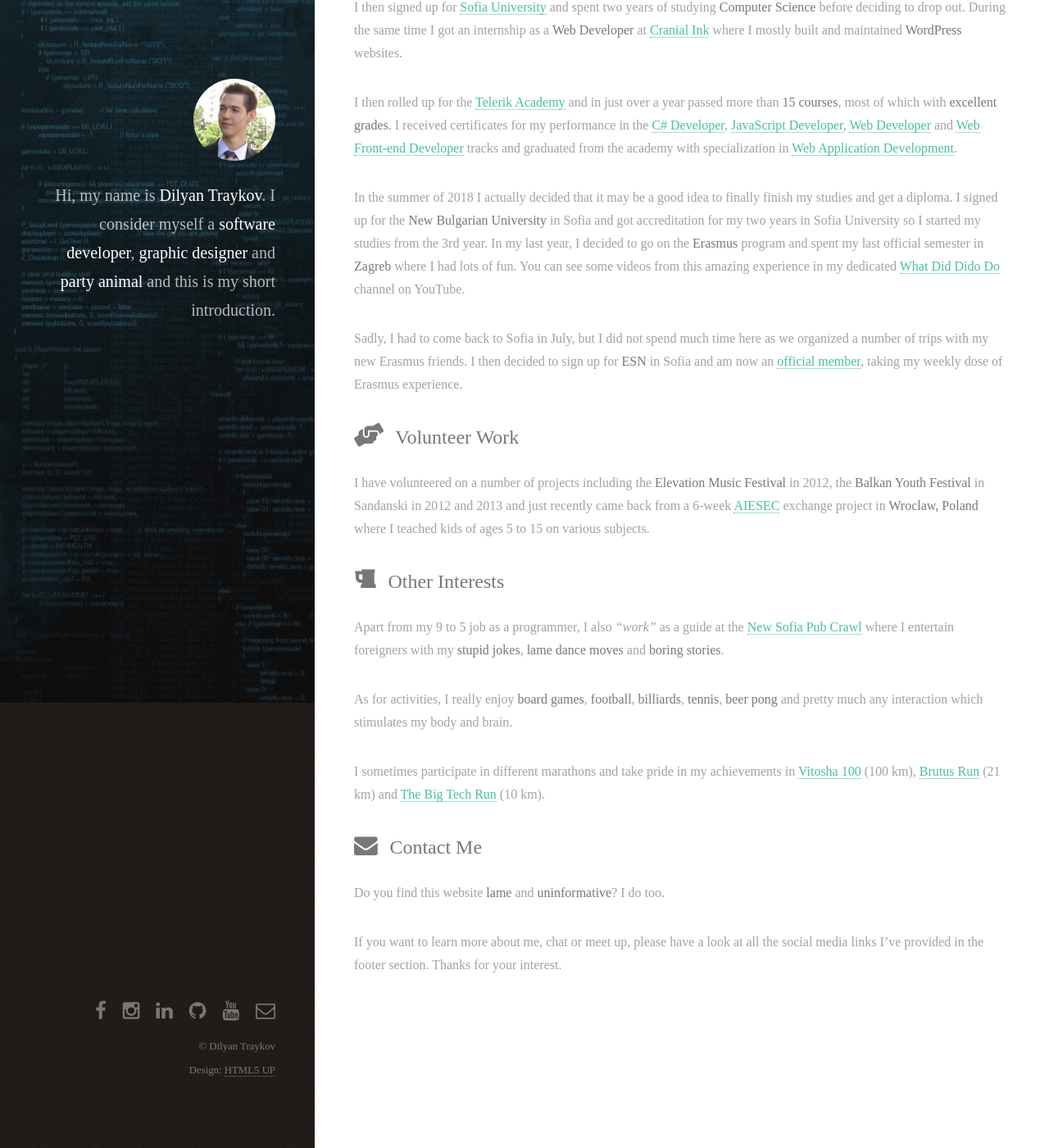
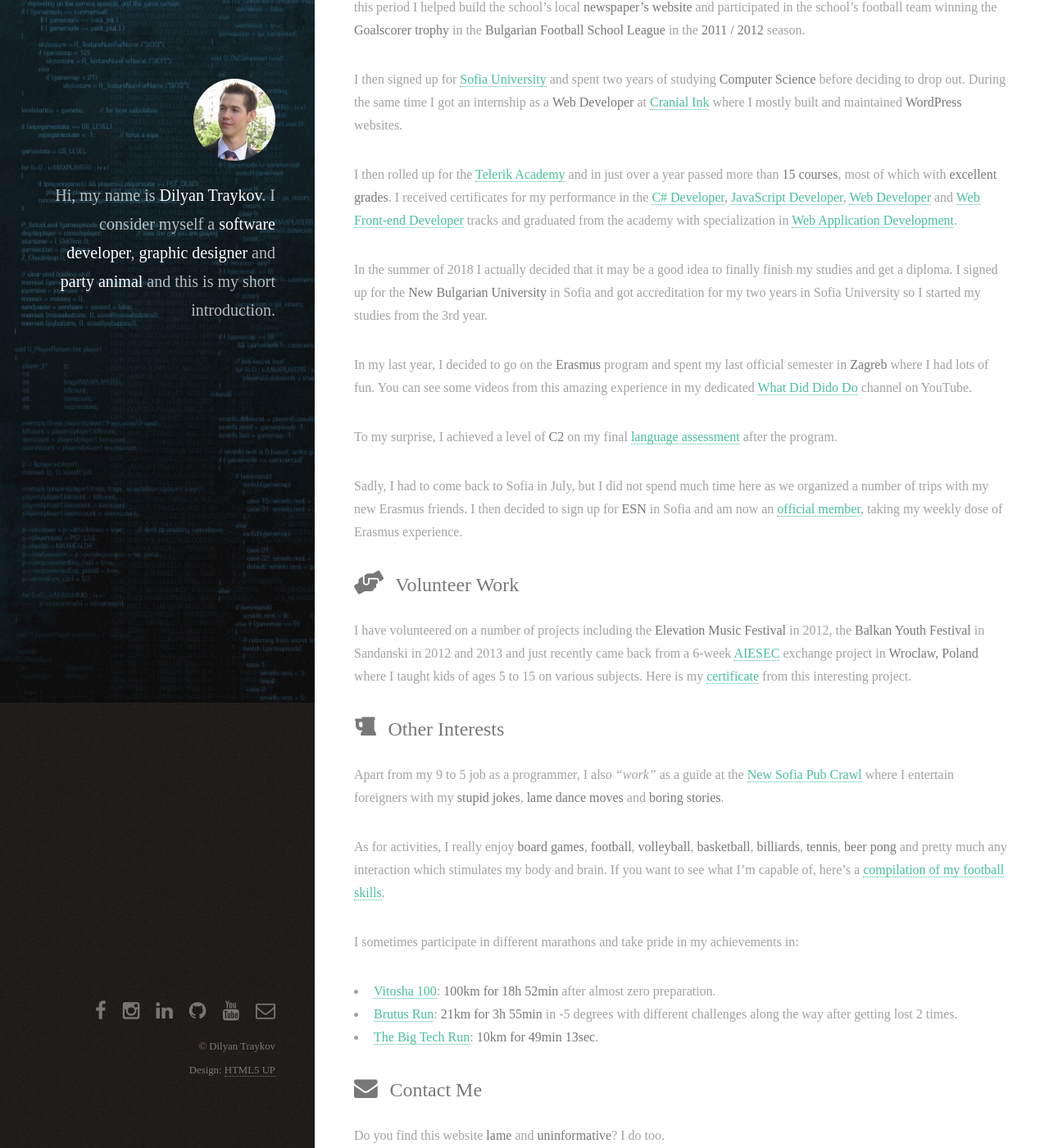
Before and after one commit to dilyantraykov/dilyantraykov.github.io, a Jekyll site: the page built from index.md, in a window 1280 px wide and 1400 px high, scrolled down 855 px. Shown: the whole window at 82% size. Built offline with Jekyll 4.4.1, drawn with Linux system fonts in a browser that asks for light colours; nearby versions of some CDN libraries; some web fonts are replaced; some of the changed text lies outside the part shown.

Commit message:
Update info and certificates

```diff
--- a/index.md
+++ b/index.md
@@ -9,40 +9,49 @@
 
 I currently work as a technical support engineer at [Progress](https://www.progress.com/) and deal with clients who build applications under the **WPF and Silverlight** frameworks. You can observe a small portion of my interaction with other programmers in the [support forums](https://www.telerik.com/forums/wpf). I also write articles for our [online documentation](https://docs.telerik.com/devtools/wpf/introduction) and maintain our [GitHub repository](https://github.com/telerik/xaml-docs).
 
+In February 2018 I became a [Microsoft Certified Professional](certificates/MCP.jpg) after first passing exams in [Software Development Fundamentals](https://www.youracclaim.com/badges/151e8110-a845-476e-bf6d-4d311780b359) and [Programming in C#](https://www.youracclaim.com/badges/e3a145bb-659d-42e1-baf1-ea10efbf9674).
+
 In my spare time, however, I enjoy participating in coding challenges in websites such as [CodinGame](https://www.codingame.com/profile/aeba2564473c943a5c7e7799b2122b940304311), [CodeFights](https://codefights.com/profile/dTraykov) and [HackerRank](https://www.hackerrank.com/dtraykov94).
 
 I also like working with **Photoshop** and I've spent a couple of months designing graphic materials for the [AIESEC](http://aiesec.bg/) NGO where I shortly took the position of **Team Leader of the Communications team**.
 
-I recently purchased a GoPro and have started learning to edit my own videos with **Adobe Premiere**. You can have a look at the ones I've created in the following [YouTube playlist](https://www.youtube.com/playlist?list=PLWFU5U48cQnTxrT-OaUY8vsdKb0VyfTGx).
+I recently purchased a GoPro and have started learning to edit my own videos with **Adobe Premiere**. You can have a look at the ones I've created in the following [YouTube playlist](https://www.youtube.com/playlist?list=PLWFU5U48cQnTxrT-OaUY8vsdKb0VyfTGx) as well as my new YouTube channel [What Did Dido Do](https://www.youtube.com/channel/UCbFEUhsx6m3c0ey48cZ9m7Q).
 
 ## <i class="fa fa-graduation-cap" aria-hidden="true"></i> Education
 
 ### "Don't let schooling interfere with your education."
 
-I studied in the [First English Language School](https://www.fels-sofia.org/) in **Sofia** from **2008** to **2013** where I focused on **English** and **Mathematics**. In this period I helped build the school's local **newspaper's website** and participated in the school's football team winning the **Goalscorer trophy** in the **2011 / 2012** season.
+I studied in the [First English Language School](https://www.fels-sofia.org/) in **Sofia** from **2008** to **2013** where I focused on **English** and **Mathematics**. In this period I helped build the school's local **newspaper's website** and participated in the school's football team winning the **Goalscorer trophy** in the **Bulgarian Football School League** in the **2011 / 2012** season.
 
 I then signed up for [Sofia University](https://www.uni-sofia.bg/) and spent two years of studying **Computer Science** before deciding to drop out. During the same time I got an internship as a **Web Developer** at [Cranial Ink](https://www.cranialink.com/) where I mostly built and maintained **WordPress** websites.
 
 I then rolled up for the [Telerik Academy](http://telerikacademy.com/) and in just over a year passed more than **15 courses**, most of which with **excellent grades**. I received certificates for my performance in the [C# Developer](http://my.telerikacademy.com/certificates/View/1587/30ce1177), [JavaScript Developer](https://my.telerikacademy.com/certificates/view/1684/dc9899b8), [Web Developer](https://my.telerikacademy.com/Certificates/View/1964/89e94b9a) and [Web Front-end Developer](http://my.telerikacademy.com/certificates/View/2179/d3b5390d) tracks and graduated from the academy with specialization in [Web Application Development](https://my.telerikacademy.com/certificates/view/1783/0b31ed0f).
 
-In the summer of 2018 I actually decided that it may be a good idea to finally finish my studies and get a diploma. I signed up for the **New Bulgarian University** in Sofia and got accreditation for my two years in Sofia University so I started my studies from the 3rd year. In my last year, I decided to go on the **Erasmus** program and spent my last official semester in **Zagreb** where I had lots of fun. You can see some videos from this amazing experience in my dedicated [What Did Dido Do](https://www.youtube.com/channel/UCbFEUhsx6m3c0ey48cZ9m7Q) channel on YouTube.
+In the summer of 2018 I actually decided that it may be a good idea to finally finish my studies and get a diploma. I signed up for the **New Bulgarian University** in Sofia and got accreditation for my two years in Sofia University so I started my studies from the 3rd year.
+
+In my last year, I decided to go on the **Erasmus** program and spent my last official semester in **Zagreb** where I had lots of fun. You can see some videos from this amazing experience in my dedicated [What Did Dido Do](https://www.youtube.com/channel/UCbFEUhsx6m3c0ey48cZ9m7Q) channel on YouTube.
+
+To my surprise, I achieved a level of **C2** on my final [language assessment](certificates/english-assessment.pdf) after the program.
 
 Sadly, I had to come back to Sofia in July, but I did not spend much time here as we organized a number of trips with my new Erasmus friends. I then decided to sign up for **ESN** in Sofia and am now an [official member](https://accounts.esn.org/user/dtraykov), taking my weekly dose of Erasmus experience.
 
 ## <i class="fas fa-hands-helping" aria-hidden="true"></i> Volunteer Work
 
-I have volunteered on a number of projects including the **Elevation Music Festival** in 2012, the **Balkan Youth Festival** in Sandanski in 2012 and 2013 and just recently came back from a 6-week [AIESEC](http://aiesec.bg/) exchange project in **Wroclaw, Poland** where I teached kids of ages 5 to 15 on various subjects.
+I have volunteered on a number of projects including the **Elevation Music Festival** in 2012, the **Balkan Youth Festival** in Sandanski in 2012 and 2013 and just recently came back from a 6-week [AIESEC](http://aiesec.bg/) exchange project in **Wroclaw, Poland** where I taught kids of ages 5 to 15 on various subjects. Here is my [certificate](certificates/AIESEC_Global_Volunteer.pdf) from this interesting project.
 
 ## <i class="fa fa-beer" aria-hidden="true"></i> Other Interests
 
 Apart from my 9 to 5 job as a programmer, I also *"work"* as a guide at the [New Sofia Pub Crawl](http://www.thenewsofiapubcrawl.com/) where I entertain foreigners with my **stupid jokes**, **lame dance moves** and **boring stories**.
 
-As for activities, I really enjoy **board games**, **football**, **billiards**, **tennis**, **beer pong** and pretty much any interaction which stimulates my body and brain.
+As for activities, I really enjoy **board games**, **football**, **volleyball**, **basketball**, **billiards**, **tennis**, **beer pong** and pretty much any interaction which stimulates my body and brain. If you want to see what I'm capable of, here's a [compilation of my football skills](https://www.youtube.com/watch?v=5RAPqoXur74).
 
-I sometimes participate in different marathons and take pride in my achievements in [Vitosha 100](http://vitosha100km.bg/) (100 km), [Brutus Run](http://brutusrun.com/) (21 km) and [The Big Tech Run](http://techrun.bg/the-big-tech-run/) (10 km).
+I sometimes participate in different marathons and take pride in my achievements in:
+* [Vitosha 100](certificates/vitosha-100.pdf): **100km for 18h 52min** after almost zero preparation.
+* [Brutus Run](https://www.irun.bg/external.php/competition/result/name/brutus-run-2017/distance/378): **21km for 3h 55min** in -5 degrees with different challenges along the way after getting lost 2 times.
+* [The Big Tech Run](https://techrun.bg/results-2016-2/): **10km for 49min 13sec**.
 
 ## <i class="fa fa-envelope" aria-hidden="true"></i> Contact Me
 
 Do you find this website **lame** and **uninformative**? I do too.
 
-If you want to learn more about me, chat or meet up, please have a look at all the social media links I've provided in the footer section. Thanks for your interest.
+If you want to learn more about me, chat, or meet up, please have a look at all the social media links I've provided in the footer section. Thanks for your interest.
```
Also changed, not shown: 2 other files.
